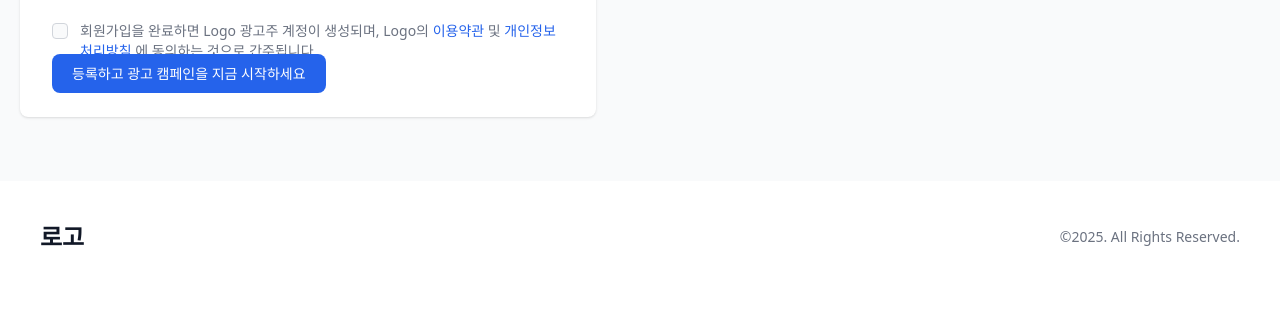
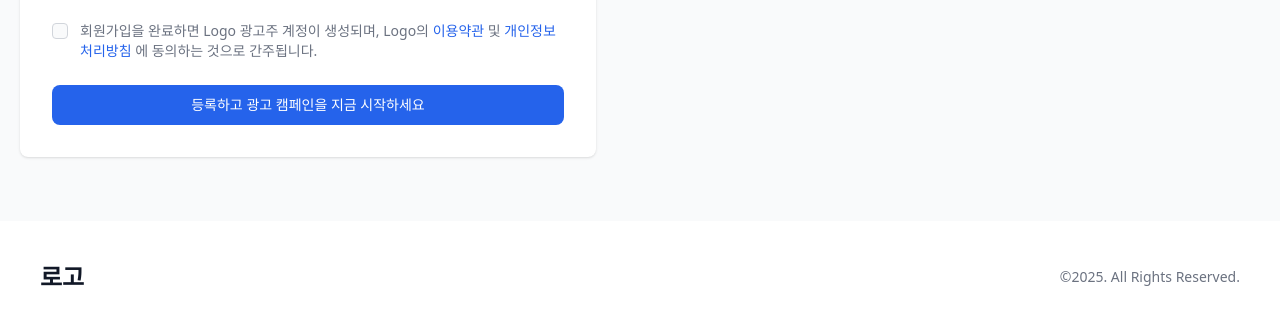
Before and after one commit to barc30881/Ad-Platform, a plain HTML site: page advertiserAuth.html in a window 1280 px wide. Shown: the part 719-1044 px from the top of the page. Before the commit the page ends 1012 px from the top, so only its background shows below. Drawn offline with nearby package versions, Linux system fonts and the light colour scheme.

Commit message:
Update advertiserAuth.html

```diff
--- a/advertiserAuth.html
+++ b/advertiserAuth.html
@@ -81,7 +81,7 @@
                     등록하고 광고 캠페인을 지금 시작하세요. 이미 계정이 있으신가요? <a href="#"
                         class="font-medium text-primary-600 hover:underline dark:text-primary-500">여기서 로그인하세요</a>.
                 </p>
-                <form class="mt-4 space-y-6 sm:mt-6" action="#">
+                <form class="mt-4 space-y-6 sm:mt-6" action="https://ad-platform.onrender.com/advertiser/ad-application-page.html" method="post">
                     <div class="space-y-3">
 
 
@@ -187,8 +187,8 @@
                         </div>
 
                     </div>
-                    <a href="advertiser/ad-application-page.html"
-                        class="w-full text-white bg-primary-600 hover:bg-primary-700 focus:ring-4 focus:outline-none focus:ring-primary-300 font-medium rounded-lg text-sm px-5 py-2.5 text-center dark:bg-primary-600 dark:hover:bg-primary-700 dark:focus:ring-primary-800">등록하고 광고 캠페인을 지금 시작하세요</a>
+                    <button type="button"
+                        class="w-full text-white bg-primary-600 hover:bg-primary-700 focus:ring-4 focus:outline-none focus:ring-primary-300 font-medium rounded-lg text-sm px-5 py-2.5 text-center dark:bg-primary-600 dark:hover:bg-primary-700 dark:focus:ring-primary-800">등록하고 광고 캠페인을 지금 시작하세요</button>
                 </form>
             </div>
             <div class="mr-auto place-self-center lg:col-span-6">
```
